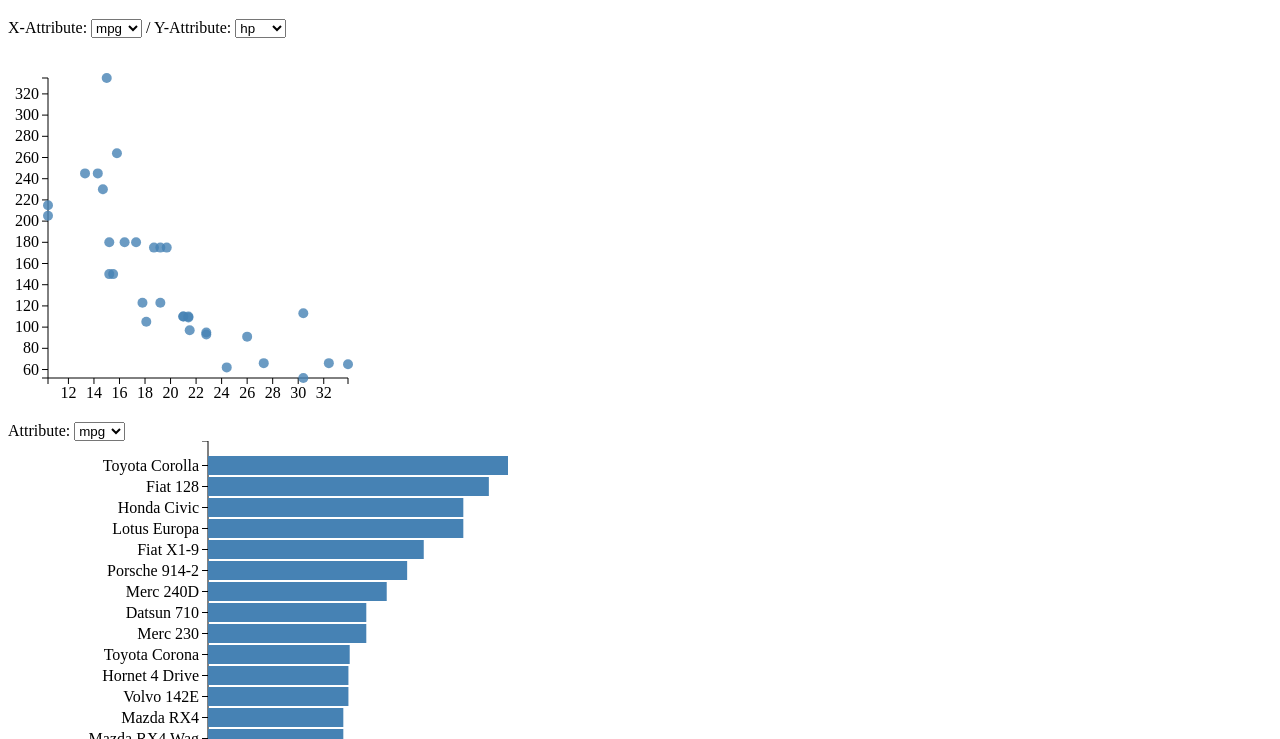
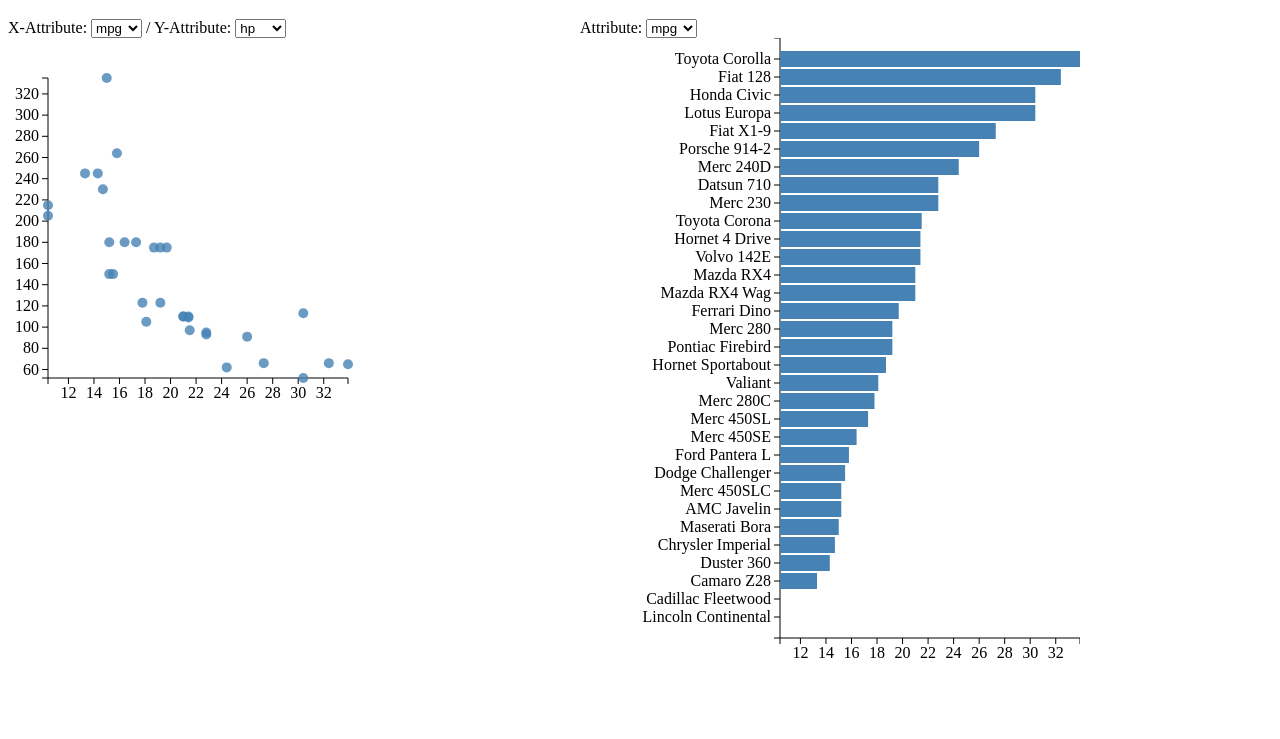
Before and after one commit to sgratzl/d3sample, a plain HTML site: page index.html in a window 1280 px wide. Shown: the part 61-800 px from the top of the page. Drawn offline with Linux system fonts and the light colour scheme.

Commit message:
use flex for aligning plots

```diff
--- a/index.html
+++ b/index.html
@@ -8,6 +8,7 @@
 <body>
   <h1>D3 Boilerplate Visualization</h1>
 
+  <main>
     <section>
       <div>
         X-Attribute: <select id="xattr"></select> /
@@ -27,6 +28,7 @@
 
       </div>
     </section>
+  </main>
 
   <!--include d3-->
 	<script src="libs/d3/3.5.14/d3.js"></script>
--- a/main.js
+++ b/main.js
@@ -165,7 +165,7 @@ function createBarChart(baseSelector) {
     leftMargin: 200,
     bottomMargin: 30,
     width: 300,
-    height: 700
+    height: 600
   };
   const svg = d3.select(baseSelector).append('svg')
               .attr({
--- a/style.css
+++ b/style.css
@@ -1,6 +1,16 @@
 /**
  * Created by Samuel Gratzl on 11.02.2016.
  */
+
+main {
+  display: flex;
+  flex-direction: row;
+
+}
+main > section {
+  flex: 1 1 auto;
+}
+
 
 /**
  * default styles for scatterPlot circles
```
Lines whose indentation alone changed are shown as unchanged.
